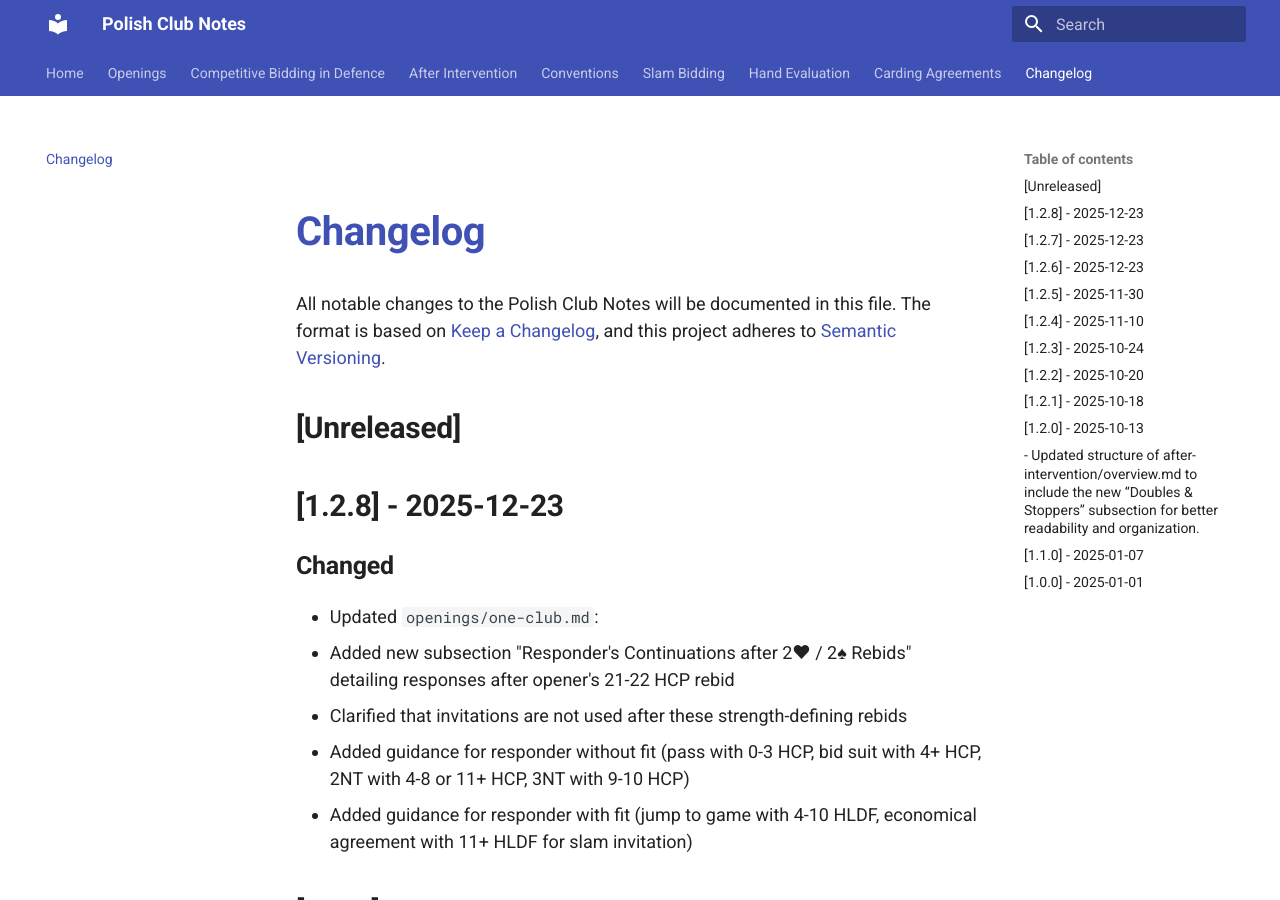
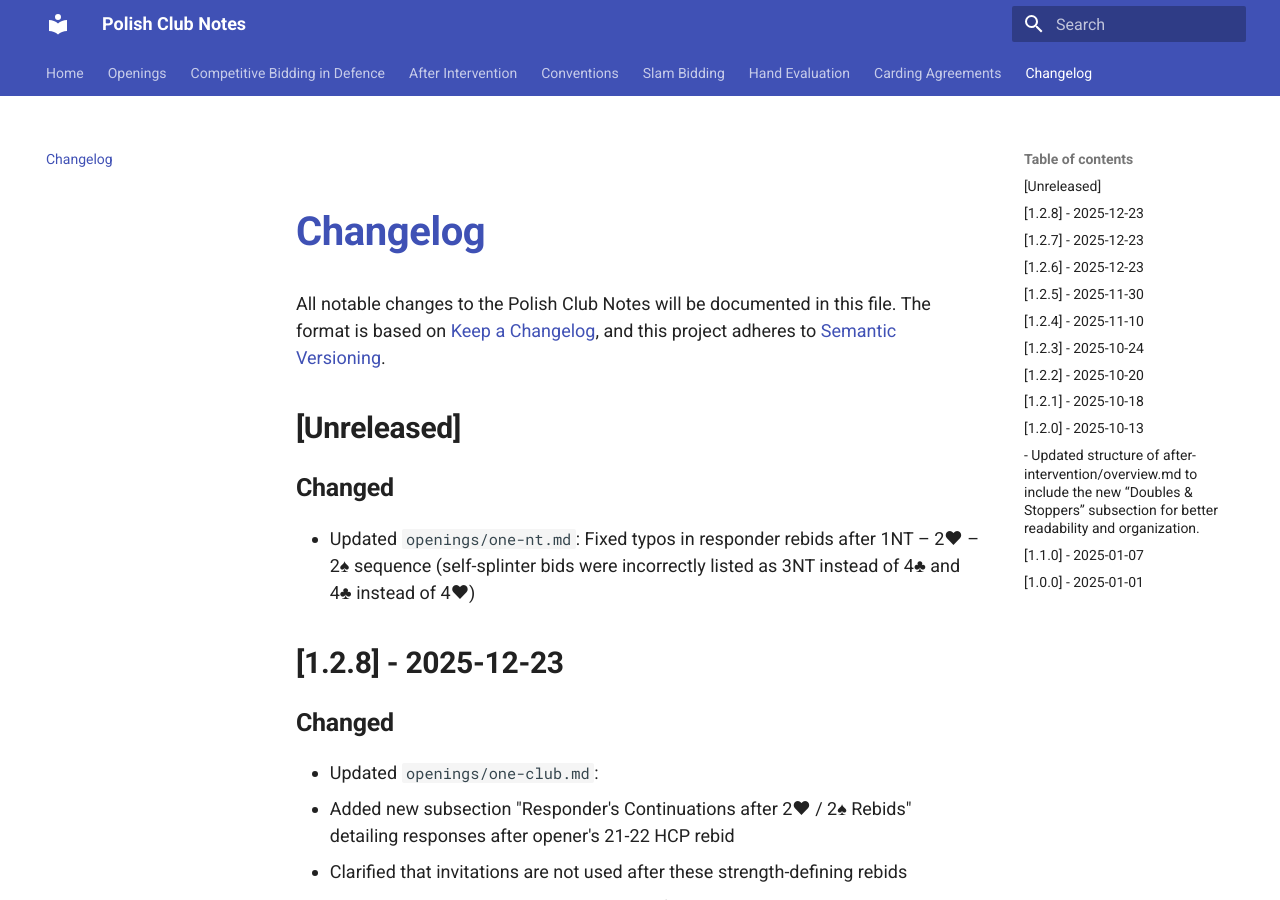
Before and after one commit to glindstrom/polish-club-notes, an MkDocs documentation site: the page built from docs/changelog.md, in a window 1280 px wide and 900 px high. Built offline with MkDocs 1.6.1 and Material for MkDocs 9.7.7, drawn with Linux system fonts in a browser that asks for light colours.

Commit message:
Fix self-splinter bid notation in one-nt.md

```diff
--- a/docs/changelog.md
+++ b/docs/changelog.md
@@ -3,6 +3,8 @@ All notable changes to the Polish Club Notes will be documented in this file.
 The format is based on [Keep a Changelog](https://keepachangelog.com/en/1.0.0/),
 and this project adheres to [Semantic Versioning](https://semver.org/spec/v2.0.0.html).
 ## [Unreleased]
+### Changed
+- Updated `openings/one-nt.md`: Fixed typos in responder rebids after 1NT – 2♥ – 2♠ sequence (self-splinter bids were incorrectly listed as 3NT instead of 4♣ and 4♣ instead of 4♥)
 
 ## [1.2.8] - 2025-12-23
 ### Changed
```
Also changed, not shown: docs/openings/one-nt.md (+2 -2 lines).
